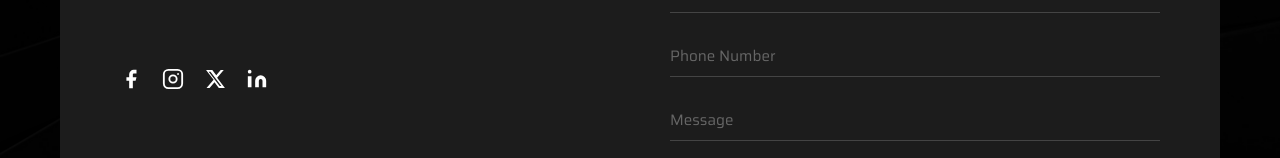
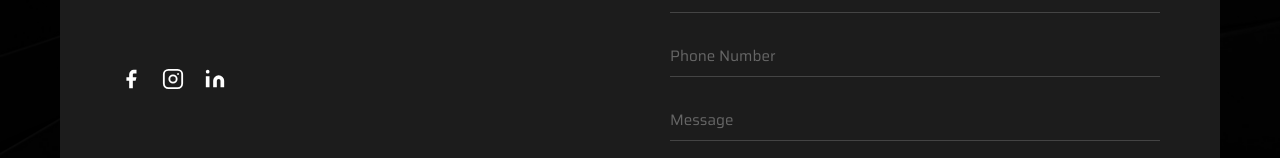
Before and after one commit to novahq-builds/Nova-Website, a Next.js app in the folder nova-website/: page / in a window 1280 px wide. Shown: the part 8232-8390 px from the top of the page. Built offline with nearby package versions, Linux system fonts and the light colour scheme.

Commit message:
removed X since we do not have an account

```diff
--- a/nova-website/components/FooterSection/FooterSection.tsx
+++ b/nova-website/components/FooterSection/FooterSection.tsx
@@ -53,16 +53,7 @@
                 />
               </svg>
             </a>
-            <a href="#" aria-label="X" className={styles.socialLink}>
-              <svg
-                width="22"
-                height="22"
-                viewBox="0 0 24 24"
-                fill="currentColor"
-              >
-                <path d="M18.244 2.25h3.308l-7.227 8.26 8.502 11.24H16.17l-4.714-6.231-5.401 6.231H2.744l7.737-8.835L2.25 2.25h6.838l4.26 5.632 4.896-5.632zm-1.161 17.52h1.833L7.084 4.126H5.117z" />
-              </svg>
-            </a>
+
             <a
               href="https://www.linkedin.com/company/novahq-builds"
               target="_blank"
```
